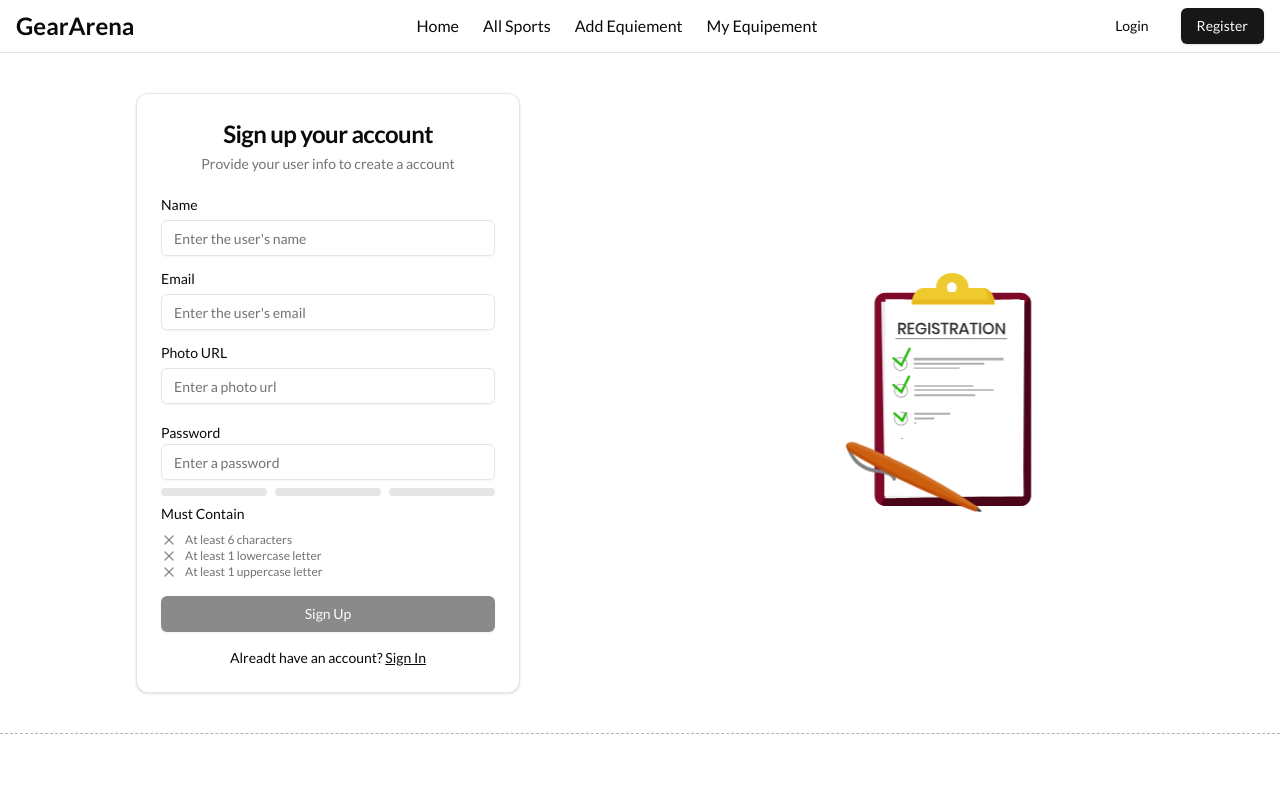
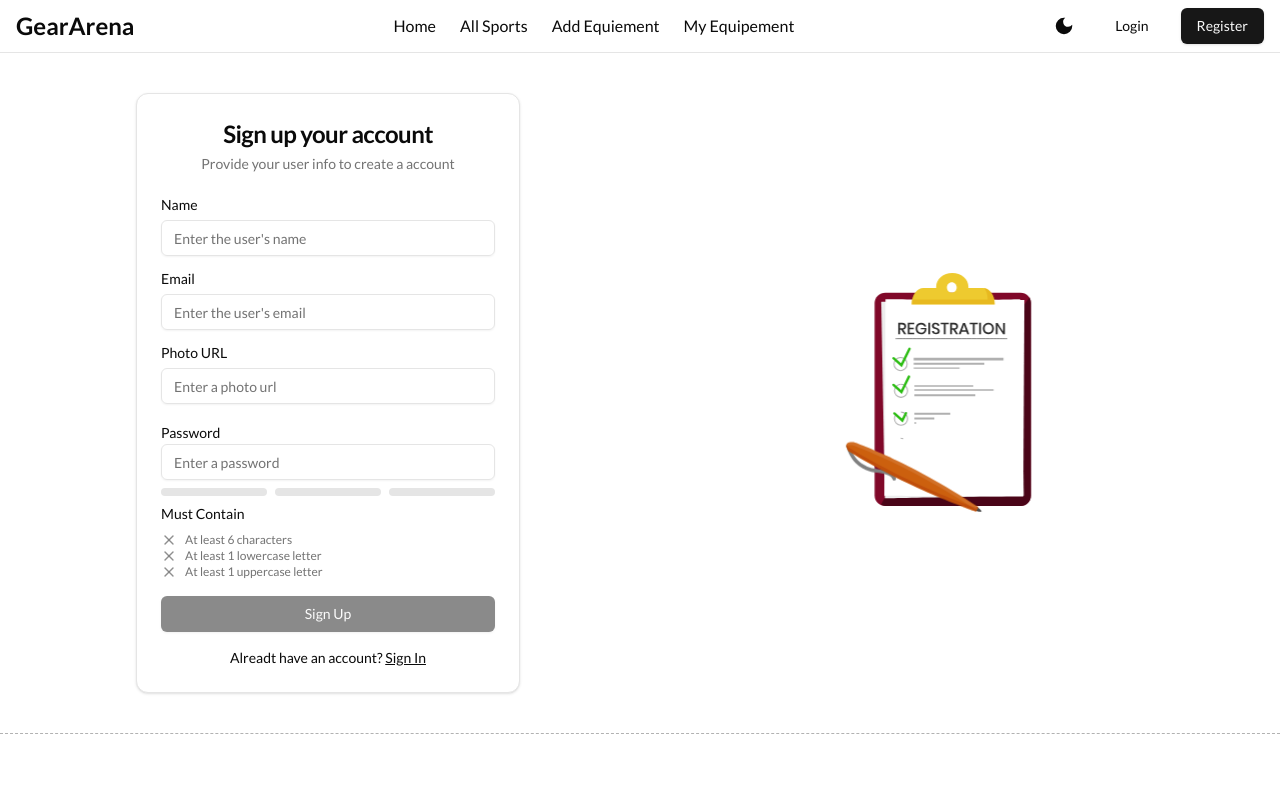
Before and after one commit to FollowNaim/Gear-Arena, a React (Vite) app: page /auth/signup in a window 1280 px wide. Shown: the top 794 px of the page. Built offline with nearby package versions, Linux system fonts and the light colour scheme; no server answers.

Commit message:
feature: added dynamic themeing. light and dark mode support. remember toggling with localstorage
Signed-off-by: Naim <naimxf@gmail.com>

```diff
--- a/src/components/about-us/AboutUs.jsx
+++ b/src/components/about-us/AboutUs.jsx
@@ -8,7 +8,7 @@ import { Slide } from "react-awesome-reveal";
 
 function AboutUs() {
   return (
-    <div className="bg-muted my-10">
+    <div className="bg-muted dark:bg-[#141414] my-10">
       <div className="container px-4 py-10">
         <div className="flex justify-center flex-col items-center text-center">
           <Slide>
--- a/src/components/about-us/ValuesCard.jsx
+++ b/src/components/about-us/ValuesCard.jsx
@@ -1,12 +1,14 @@
 function ValuesCard({ text, bold, img, description }) {
   return (
-    <div className="bg-white p-6">
+    <div className="bg-white text-black p-6">
       <div className="">
         <img className="w-10 " src={img} alt="" />
         <h3 className="text-xl font-semibold mt-6">
           <span className="text-destructive">{bold}</span> {text}
         </h3>
-        <p className="text-primary/80 mt-2">{description}</p>
+        <p className="text-secondary-foreground dark:text-black/80 mt-2">
+          {description}
+        </p>
       </div>
     </div>
   );
--- a/src/components/navigation/Nav.jsx
+++ b/src/components/navigation/Nav.jsx
@@ -1,11 +1,14 @@
 import { AuthContext } from "@/provider/AuthProvider";
+import { themeContext } from "@/provider/ThemeProvider";
 import { useContext } from "react";
 import toast from "react-hot-toast";
+import { MdDarkMode, MdLightMode } from "react-icons/md";
 import { Link, NavLink } from "react-router-dom";
 import { Button } from "../ui/button";
 
 function Nav() {
   const { user, handleSignOut } = useContext(AuthContext);
+  const { theme, setTheme } = useContext(themeContext);
   const handleLogout = () => {
     toast.promise(handleSignOut(), {
       loading: "Signing Out...",
@@ -21,6 +24,7 @@ function Nav() {
             <h1 className="font-semibold text-2xl">GearArena</h1>
           </Link>
         </div>
+
         <div className="hidden md:block">
           <ul className="flex items-center gap-6" id="navlinks">
             <NavLink to={"/"}>
@@ -36,6 +40,11 @@ function Nav() {
               <li>My Equipement</li>
             </NavLink>
           </ul>
+        </div>
+
+        <div className="flex items-center gap-4">
+          <div className="mr-2 cursor-pointer" onClick={() => setTheme(!theme)}>
+            {theme ? <MdLightMode size={22} /> : <MdDarkMode size={22} />}
           </div>
           {!user && (
             <div className="flex gap-4 items-center">
@@ -68,6 +77,7 @@ function Nav() {
           )}
         </div>
       </div>
+    </div>
   );
 }
 
--- a/src/components/why-choose/WhyChoose.jsx
+++ b/src/components/why-choose/WhyChoose.jsx
@@ -1,4 +1,5 @@
-import aboutus from "@/assets/about-us.png";
+import aboutus from "@/assets/about.png";
+import aboutusDark from "@/assets/dark-about.png";
 import five from "@/assets/why-choose/five.png";
 import four from "@/assets/why-choose/four.png";
 import one from "@/assets/why-choose/one.png";
@@ -6,20 +7,23 @@ import peep from "@/assets/why-choose/peep1.png";
 import six from "@/assets/why-choose/six.png";
 import three from "@/assets/why-choose/three.png";
 import two from "@/assets/why-choose/two.png";
+import { useContext } from "react";
 import { Button } from "../ui/button";
+import { themeContext } from "@/provider/ThemeProvider";
 function WhyChoose() {
+  const { theme } = useContext(themeContext);
   return (
-    <div className="py-10">
+    <div className="py-10 ">
       <div
-        className="container bg-contain bg-right-top px-4 py-10"
+        className="container bg-contain bg-right-top px-4 py-10 bg-white"
         style={{ backgroundImage: `url('${aboutus}')` }}
       >
         <div className=" flex justify-between flex-col-reverse md:flex-row items-center px-4">
           <div className="max-w-md">
-            <h3 className="text-3xl font-bold">
+            <h3 className="text-3xl font-bold text-black">
               Why <span className="text-destructive">Choose Us ?</span>
             </h3>
-            <p className="text-muted-foreground/90 mt-6">
+            <p className="text-muted-foreground/90 dark:text-black/80 mt-6">
               Lorem ipsum dolor sit, amet consectetur adipisicing elit.
               Voluptate ea sed ex sit commodi ut itaque! Animi aperiam vero
               molestiae dolorem, numquam, temporibus rerum esse labore minus
@@ -33,11 +37,11 @@ function WhyChoose() {
         <div className="grid grid-cols-1 md:grid-cols-3 mt-14">
           <div className="flex pb-8 flex-col md:border-r border-black border-b p-4">
             <img className="w-8 mb-2" src={one} alt="" />{" "}
-            <h3 className="mt-4 text-2xl font-semibold">
+            <h3 className="mt-4 text-2xl font-semibold text-black">
               Superior <span className="text-destructive">Quality</span>{" "}
               Products
             </h3>
-            <p className="text-muted-foreground/90 mt-2">
+            <p className="text-muted-foreground/90 dark:text-black/80 mt-2">
               Our sports gear is designed using premium-grade materials and
               advanced manufacturing techniques, ensuring you get durable,
               long-lasting products that enhance your performance in every game.
@@ -45,10 +49,10 @@ function WhyChoose() {
           </div>
           <div className="flex flex-col md:border-r border-black border-b p-4">
             <img className="w-8 mb-2" src={two} alt="" />
-            <h3 className="mt-4 text-2xl font-semibold">
+            <h3 className="mt-4 text-2xl font-semibold text-black">
               <span className="text-destructive">Wide Range</span> of Choices
             </h3>
-            <p className="text-muted-foreground/90 mt-2">
+            <p className="text-muted-foreground/90 dark:text-black/80 mt-2">
               Explore a comprehensive collection of sports equipment tailored
               for athletes at every level, from beginners taking their first
               steps to seasoned professionals aiming for peak performance.
@@ -56,10 +60,10 @@ function WhyChoose() {
           </div>
           <div className="flex flex-col border-black border-b p-4">
             <img className="w-8 mb-2" src={three} alt="" />
-            <h3 className="mt-4 text-2xl font-semibold">
+            <h3 className="mt-4 text-2xl font-semibold text-black">
               <span className="text-destructive">Competitive</span> Pricing
             </h3>
-            <p className="text-muted-foreground/90 mt-2">
+            <p className="text-muted-foreground/90 dark:text-black/80 mt-2">
               We believe top-notch sports gear should be accessible to all,
               which is why we offer high-performance products at competitive
               prices, giving you the best value for your money.
@@ -67,10 +71,10 @@ function WhyChoose() {
           </div>
           <div className="flex flex-col md:border-r border-b md:border-b-0  border-black  p-4">
             <img className="w-8 mb-2 mt-6" src={four} alt="" />
-            <h3 className="mt-4 text-2xl  font-semibold">
+            <h3 className="mt-4 text-2xl  font-semibold text-black">
               <span className="text-destructive">Fast & Reliable</span> Shipping
             </h3>
-            <p className="text-muted-foreground/90 mt-2">
+            <p className="text-muted-foreground/90 dark:text-black/80 mt-2">
               Enjoy fast, secure, and hassle-free shipping that ensures your
               gear reaches you in pristine condition, so you can focus on your
               game without unnecessary delays.
@@ -78,10 +82,10 @@ function WhyChoose() {
           </div>
           <div className="flex flex-col md:border-r border-b md:border-b-0  border-black  p-4">
             <img className="w-8 mb-2 mt-6" src={five} alt="" />
-            <h3 className="mt-4 text-2xl font-semibold">
+            <h3 className="mt-4 text-2xl font-semibold text-black">
               <span className="text-destructive">Trusted</span> by Athletes
             </h3>
-            <p className="text-muted-foreground/90 mt-2">
+            <p className="text-muted-foreground/90 dark:text-black/80 mt-2">
               Join thousands of satisfied athletes who rely on us for their
               sports essentials. Our reputation for quality and trust has made
               us a preferred partner for athletes worldwide.
@@ -89,11 +93,11 @@ function WhyChoose() {
           </div>
           <div className="flex flex-col  p-4 ">
             <img className="w-8 mb-2 mt-6" src={six} alt="" />
-            <h3 className="mt-4 text-2xl font-semibold">
+            <h3 className="mt-4 text-2xl font-semibold text-black">
               <span className="text-destructive">Exceptional</span> Customer
               Support
             </h3>
-            <p className="text-muted-foreground/90 mt-2">
+            <p className="text-muted-foreground/90 dark:text-black/80 mt-2">
               Our dedicated customer support team is always ready to assist you
               with product inquiries, orders, or any concerns, ensuring a
               seamless shopping experience every step of the way.
@@ -101,7 +105,9 @@ function WhyChoose() {
           </div>
         </div>
         <div className="flex items-center justify-center w-full mt-5">
-          <Button>Explore Our Collection</Button>
+          <Button className="dark:bg-black dark:text-white">
+            Explore Our Collection
+          </Button>
         </div>
       </div>
     </div>
--- a/src/components/world-wide/WorldWide.jsx
+++ b/src/components/world-wide/WorldWide.jsx
@@ -16,7 +16,7 @@ function WorldWide() {
           <SmallCards head={"200+"} text={"Regular Seller"} />
         </div>
       </div>
-      <div className="grid md:grid-cols-12 items-center mt-8">
+      <div className="grid md:grid-cols-12 items-center mt-14">
         <div className="col-span-5 pr-6">
           <p>
             {" "}
@@ -27,11 +27,11 @@ function WorldWide() {
             exceptional performance to athletes in every corner of the planet,
             empowering their journey to greatness.
           </p>
-          <p className="mt-6 mb-2">
+          <p className="mt-8 mb-2">
             Gear Up,{" "}
             <span className="text-destructive">No Matter Where You Are –</span>{" "}
           </p>
-          <Button>Explore Our Collection Now!</Button>
+          <Button className="mt-4">Explore Our Collection Now!</Button>
         </div>
         <div className="col-span-7 order-first md:order-none">
           <img className="ml-auto" src={map} alt="" />
--- a/src/index.css
+++ b/src/index.css
@@ -87,7 +87,7 @@
 
     --accent-foreground: 0 0% 98%;
 
-    --destructive: 0 62.8% 30.6%;
+    --destructive: 249 100% 50%;
 
     --destructive-foreground: 0 0% 98%;
 
--- /dev/null
+++ b/src/lib/addToLocal.js
@@ -0,0 +1,10 @@
+export const getTheme = () => {
+  const theme = localStorage.getItem("theme");
+  if (!theme) localStorage.setItem("theme", "light");
+  return theme === "dark" ? true : false;
+};
+
+export const setLocalTheme = (theme) => {
+  const old = theme ? "dark" : "light";
+  localStorage.setItem("theme", old);
+};
--- a/src/pages/ProductDetails.jsx
+++ b/src/pages/ProductDetails.jsx
@@ -20,7 +20,7 @@ function ProductDetails() {
   } = useLoaderData();
   return (
     <div>
-      <div className="container md:pr-4 grid md:grid-cols-2 justify-center items-center gap-4 bg-muted my-10">
+      <div className="container md:pr-4 grid md:grid-cols-2 justify-center items-center gap-4 bg-muted dark:bg-[#141414] my-10">
         <div className="h-full w-full">
           <img className="w-full h-full" src={image} alt="" />
         </div>
--- /dev/null
+++ b/src/provider/ThemeProvider.jsx
@@ -0,0 +1,23 @@
+import { getTheme, setLocalTheme } from "@/lib/addToLocal";
+import { createContext, useEffect, useState } from "react";
+
+export const themeContext = createContext(null);
+function ThemeProvider({ children }) {
+  const [theme, setTheme] = useState(getTheme());
+  useEffect(() => {
+    if (theme) {
+      document.documentElement.classList.add("dark");
+    } else {
+      document.documentElement.classList.remove("dark");
+    }
+    setTheme(theme);
+    setLocalTheme(theme);
+  }, [theme]);
+  return (
+    <themeContext.Provider value={{ theme, setTheme }}>
+      {children}
+    </themeContext.Provider>
+  );
+}
+
+export default ThemeProvider;
--- a/tailwind.config.js
+++ b/tailwind.config.js
@@ -1,66 +1,66 @@
 /** @type {import('tailwindcss').Config} */
 module.exports = {
-  darkMode: ["class"],
+  darkMode: ["selector"],
   content: ["./index.html", "./src/**/*.{ts,tsx,js,jsx}"],
   theme: {
     container: {
-  		center: 'true'
+      center: "true",
     },
     extend: {
       backgroundImage: {
-  			leaf: 'url("./src/assets/leaf.png")'
+        leaf: 'url("./src/assets/leaf.png")',
       },
       fontFamily: {
-  			lato: ["Lato", "sans-serif"]
+        lato: ["Lato", "sans-serif"],
       },
       borderRadius: {
-  			lg: 'var(--radius)',
-  			md: 'calc(var(--radius) - 2px)',
-  			sm: 'calc(var(--radius) - 4px)'
+        lg: "var(--radius)",
+        md: "calc(var(--radius) - 2px)",
+        sm: "calc(var(--radius) - 4px)",
       },
       colors: {
-  			background: 'hsl(var(--background))',
-  			foreground: 'hsl(var(--foreground))',
+        background: "hsl(var(--background))",
+        foreground: "hsl(var(--foreground))",
         card: {
-  				DEFAULT: 'hsl(var(--card))',
-  				foreground: 'hsl(var(--card-foreground))'
+          DEFAULT: "hsl(var(--card))",
+          foreground: "hsl(var(--card-foreground))",
         },
         popover: {
-  				DEFAULT: 'hsl(var(--popover))',
-  				foreground: 'hsl(var(--popover-foreground))'
+          DEFAULT: "hsl(var(--popover))",
+          foreground: "hsl(var(--popover-foreground))",
         },
         primary: {
-  				DEFAULT: 'hsl(var(--primary))',
-  				foreground: 'hsl(var(--primary-foreground))'
+          DEFAULT: "hsl(var(--primary))",
+          foreground: "hsl(var(--primary-foreground))",
         },
         secondary: {
-  				DEFAULT: 'hsl(var(--secondary))',
-  				foreground: 'hsl(var(--secondary-foreground))'
+          DEFAULT: "hsl(var(--secondary))",
+          foreground: "hsl(var(--secondary-foreground))",
         },
         muted: {
-  				DEFAULT: 'hsl(var(--muted))',
-  				foreground: 'hsl(var(--muted-foreground))'
+          DEFAULT: "hsl(var(--muted))",
+          foreground: "hsl(var(--muted-foreground))",
         },
         accent: {
-  				DEFAULT: 'hsl(var(--accent))',
-  				foreground: 'hsl(var(--accent-foreground))'
+          DEFAULT: "hsl(var(--accent))",
+          foreground: "hsl(var(--accent-foreground))",
         },
         destructive: {
-  				DEFAULT: 'hsl(var(--destructive))',
-  				foreground: 'hsl(var(--destructive-foreground))'
+          DEFAULT: "hsl(var(--destructive))",
+          foreground: "hsl(var(--destructive-foreground))",
         },
-  			border: 'hsl(var(--border))',
-  			input: 'hsl(var(--input))',
-  			ring: 'hsl(var(--ring))',
+        border: "hsl(var(--border))",
+        input: "hsl(var(--input))",
+        ring: "hsl(var(--ring))",
         chart: {
-  				'1': 'hsl(var(--chart-1))',
-  				'2': 'hsl(var(--chart-2))',
-  				'3': 'hsl(var(--chart-3))',
-  				'4': 'hsl(var(--chart-4))',
-  				'5': 'hsl(var(--chart-5))'
-  			}
-  		}
-  	}
+          1: "hsl(var(--chart-1))",
+          2: "hsl(var(--chart-2))",
+          3: "hsl(var(--chart-3))",
+          4: "hsl(var(--chart-4))",
+          5: "hsl(var(--chart-5))",
+        },
+      },
+    },
   },
   plugins: [require("tailwindcss-animate")],
 };
```
Also changed, not shown: src/main.jsx (+6 -3 lines), src/assets/about.png (added), src/assets/dark-about.png (added). Lines whose indentation alone changed are shown as unchanged.
